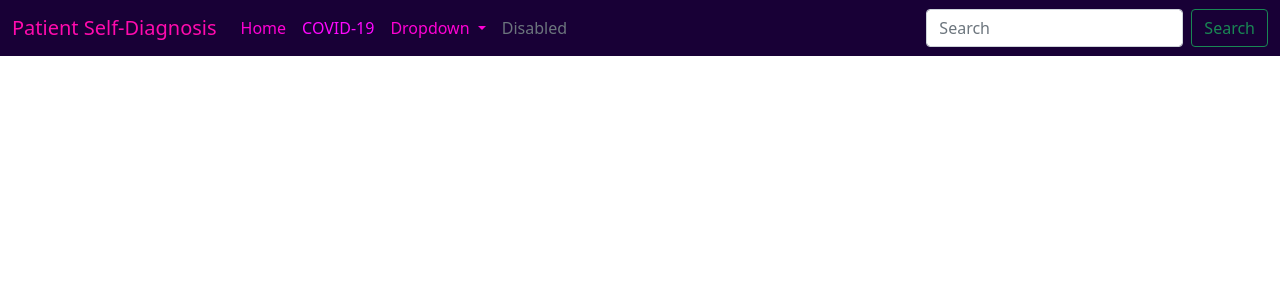
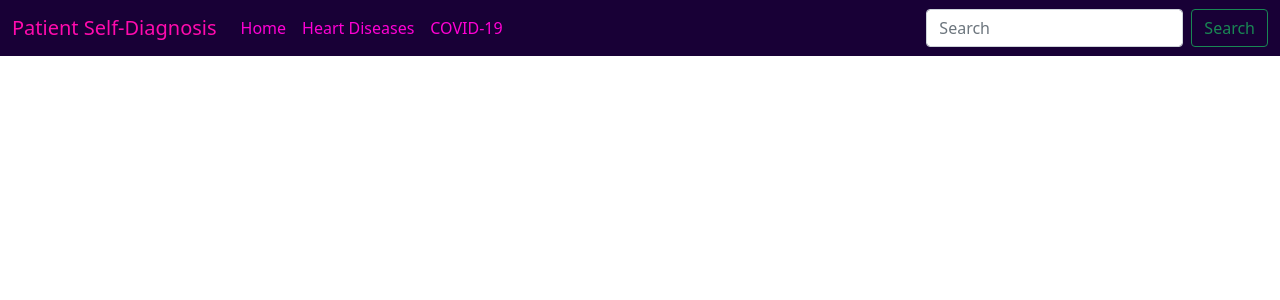
Before and after one commit to KambliKritarth/Health-Diagnosis-System-using-Ensemble-Classification-Techniques, a Django app: page / in a window 1280 px wide. Shown: the top 300 px of the page. Run offline with Django 3.2, Linux system fonts and the light colour scheme.

Commit message:
Making heart disease webpage and some additional features

```diff
--- a/medblog/medappblog/templates/base.html
+++ b/medblog/medappblog/templates/base.html
@@ -47,9 +47,12 @@
             <a class="nav-link active " aria-current="page" href="#" style="color: rgb(255, 0, 212)">Home</a>
           </li>
           <li class="nav-item">
-            <a class="nav-link" href="{% url 'covid' %}" style="color: rgb(255, 7, 255)">COVID-19</a>
+            <a class="nav-link" href="{% url 'heartdisease' %}" style="color: rgb(255, 0, 212)">Heart Diseases</a>
           </li>
-          <li class="nav-item dropdown">
+          <li class="nav-item">
+            <a class="nav-link" href="{% url 'covid' %}" style="color: rgb(255, 0, 212)">COVID-19</a>
+          </li>
+          <!--li class="nav-item dropdown">
             <a class="nav-link dropdown-toggle" href="#" id="navbarDropdown" role="button" data-bs-toggle="dropdown" aria-expanded="false" style="color: rgb(255, 0, 212)">
               Dropdown
             </a>
@@ -62,7 +65,7 @@
           </li>
           <li class="nav-item">
             <a class="nav-link disabled">Disabled</a>
-          </li>
+          </li-->
         </ul>
         <form class="d-flex">
           <input class="form-control me-2" type="search" placeholder="Search" aria-label="Search">
--- /dev/null
+++ b/medblog/medappblog/templates/heartdisease.html
@@ -0,0 +1,5 @@
+{% extends 'base.html' %}
+
+{% block content %}
+
+{% endblock %}
--- a/medblog/medappblog/urls.py
+++ b/medblog/medappblog/urls.py
@@ -4,5 +4,6 @@ from . import views
 
 urlpatterns = [
     path('',views.home, name = "home"),
-    path('covid',views.covid, name = "covid")
+    path('covid',views.covid, name = "covid"),
+    path('heartdisease',views.heartdisease, name = "heartdisease")
 ]
--- a/medblog/medappblog/views.py
+++ b/medblog/medappblog/views.py
@@ -6,3 +6,6 @@ def home(request):
 
 def covid(request):
     return render(request,'COVID19.html',{})
+
+def heartdisease(request):
+    return render(request,'heartdisease.html',{})
--- /dev/null
+++ b/potential.txt
@@ -0,0 +1 @@
+iodjoasjgj
```
